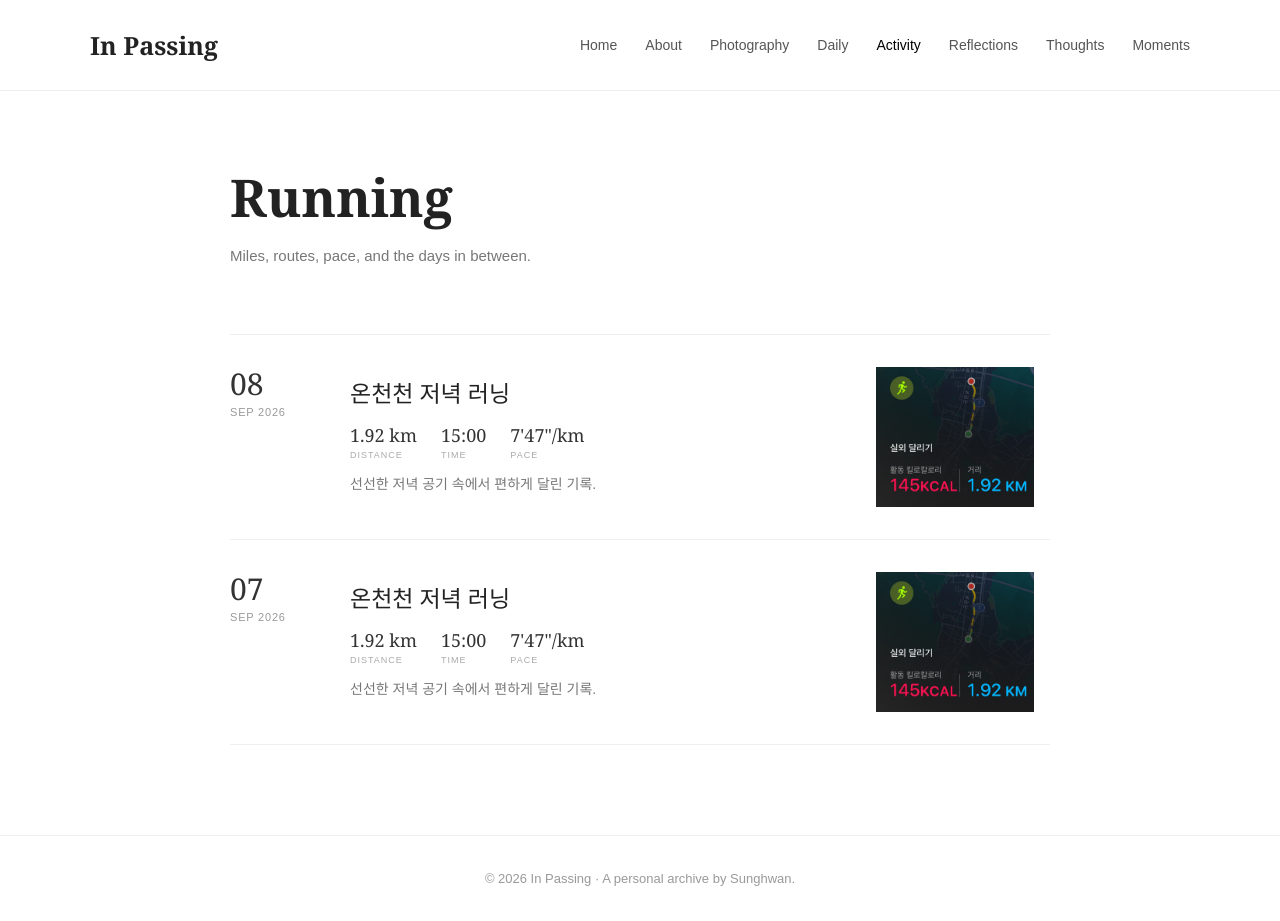
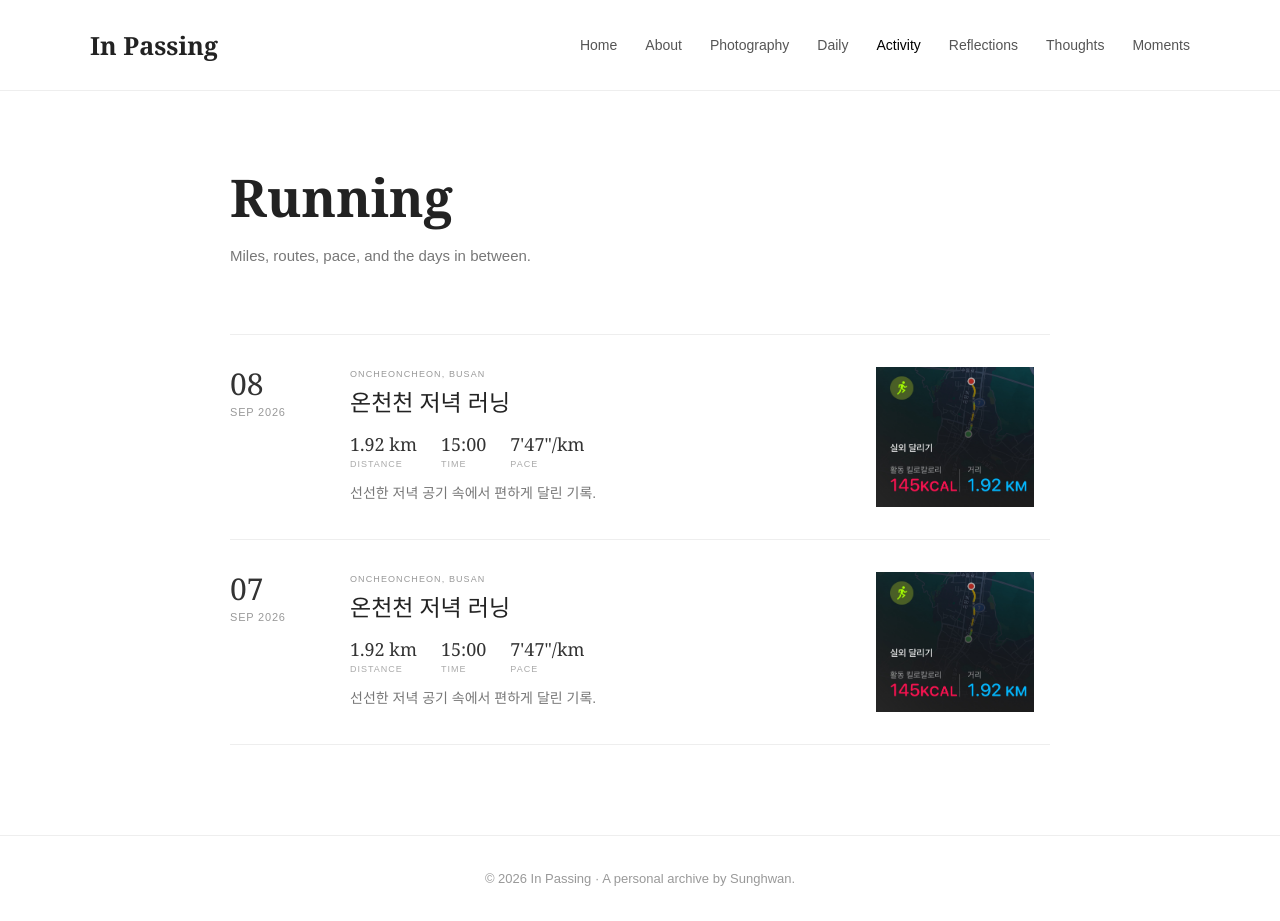
Before and after one commit to sunghwanlog/sunghwanlog.github.io, a Jekyll site: the page built from running.html, in a window 1280 px wide. Built offline with Jekyll 4.4.1, drawn with Linux system fonts in a browser that asks for light colours.

Commit message:
Update running.html

```diff
--- a/running.html
+++ b/running.html
@@ -75,6 +75,8 @@
 
       font-size: 52px;
       line-height: 1.2;
+
+      font-weight: bold;
     }
 
 
@@ -108,8 +110,8 @@
     .running-link {
       display: block;
 
+      color: inherit;
       text-decoration: none;
-      color: inherit;
     }
 
 
@@ -198,7 +200,25 @@
     }
 
 
-    .running-content h2 {
+
+    /* 위치 */
+
+    .running-location {
+      margin: 0 0 7px;
+
+      color: #999;
+
+      font-size: 9px;
+
+      letter-spacing: 1.1px;
+      text-transform: uppercase;
+    }
+
+
+
+    /* 게시물 제목 */
+
+    .running-title {
       margin: 0 0 8px;
 
       font-family:
@@ -215,7 +235,7 @@
     }
 
 
-    .running-link:hover .running-content h2 {
+    .running-link:hover .running-title {
       color: #777;
     }
 
@@ -235,7 +255,7 @@
     }
 
 
-    .stat {
+    .running-stat {
       display: flex;
       flex-direction: column;
 
@@ -243,7 +263,7 @@
     }
 
 
-    .stat-value {
+    .running-stat-value {
       font-family:
         Georgia,
         serif;
@@ -254,7 +274,7 @@
     }
 
 
-    .stat-label {
+    .running-stat-label {
       color: #aaa;
 
       font-size: 9px;
@@ -401,7 +421,7 @@
       }
 
 
-      .running-gps img,
+      .running-gps,
       .running-gps-empty {
         height: 120px;
       }
@@ -442,7 +462,7 @@
       }
 
 
-      .running-content h2 {
+      .running-title {
         font-size: 20px;
       }
 
@@ -541,6 +561,7 @@
 
 
           <article class="running-post">
+
 
 
             <!-- =========================
@@ -568,26 +589,46 @@
             <div class="running-content">
 
 
-              <h2>
+
+              <!-- LOCATION -->
+
+              {% if post.location
+                and post.location != "" %}
+
+                <div class="running-location">
+                  {{ post.location }}
+                </div>
+
+              {% endif %}
+
+
+
+              <!-- TITLE -->
+
+              <h2 class="running-title">
                 {{ post.title }}
               </h2>
 
 
 
-              <!-- 거리 / 시간 / 페이스 -->
+              <!-- =========================
+                   거리 / 시간 / 페이스
+              ========================= -->
 
               <div class="running-stats">
 
 
-                {% if post.distance and post.distance != "" %}
 
-                  <div class="stat">
+                {% if post.distance
+                  and post.distance != "" %}
 
-                    <span class="stat-value">
+                  <div class="running-stat">
+
+                    <span class="running-stat-value">
                       {{ post.distance }}
                     </span>
 
-                    <span class="stat-label">
+                    <span class="running-stat-label">
                       Distance
                     </span>
 
@@ -597,15 +638,16 @@
 
 
 
-                {% if post.duration and post.duration != "" %}
+                {% if post.duration
+                  and post.duration != "" %}
 
-                  <div class="stat">
+                  <div class="running-stat">
 
-                    <span class="stat-value">
+                    <span class="running-stat-value">
                       {{ post.duration }}
                     </span>
 
-                    <span class="stat-label">
+                    <span class="running-stat-label">
                       Time
                     </span>
 
@@ -615,15 +657,16 @@
 
 
 
-                {% if post.pace and post.pace != "" %}
+                {% if post.pace
+                  and post.pace != "" %}
 
-                  <div class="stat">
+                  <div class="running-stat">
 
-                    <span class="stat-value">
+                    <span class="running-stat-value">
                       {{ post.pace }}
                     </span>
 
-                    <span class="stat-label">
+                    <span class="running-stat-label">
                       Pace
                     </span>
 
@@ -666,11 +711,14 @@
 
               </div>
 
+
             {% else %}
+
 
               <div class="running-gps-empty">
                 GPS RECORD
               </div>
+
 
             {% endif %}
 
@@ -682,6 +730,7 @@
 
 
       {% endfor %}
+
 
 
     {% else %}
```
Also changed, not shown: other parts of running.html (+8 -6 lines).
